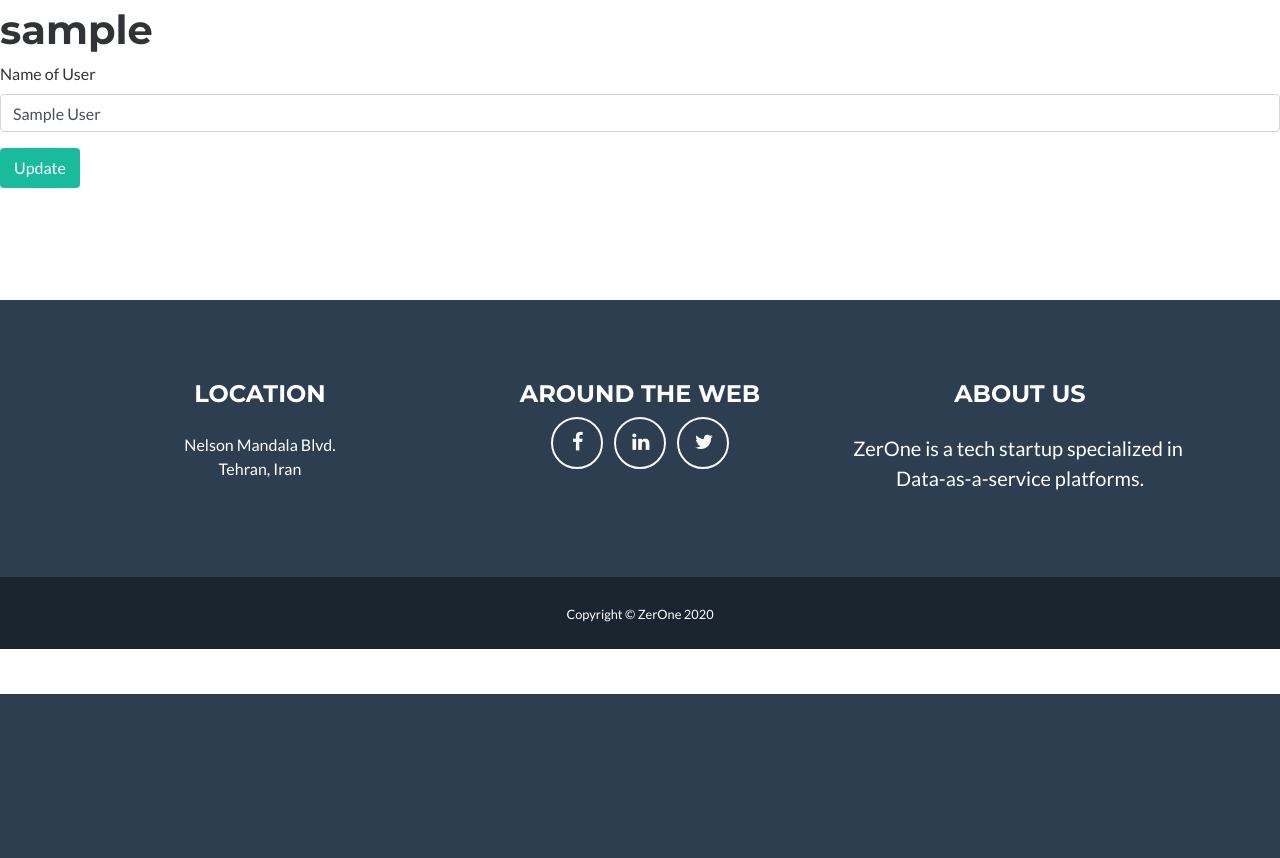
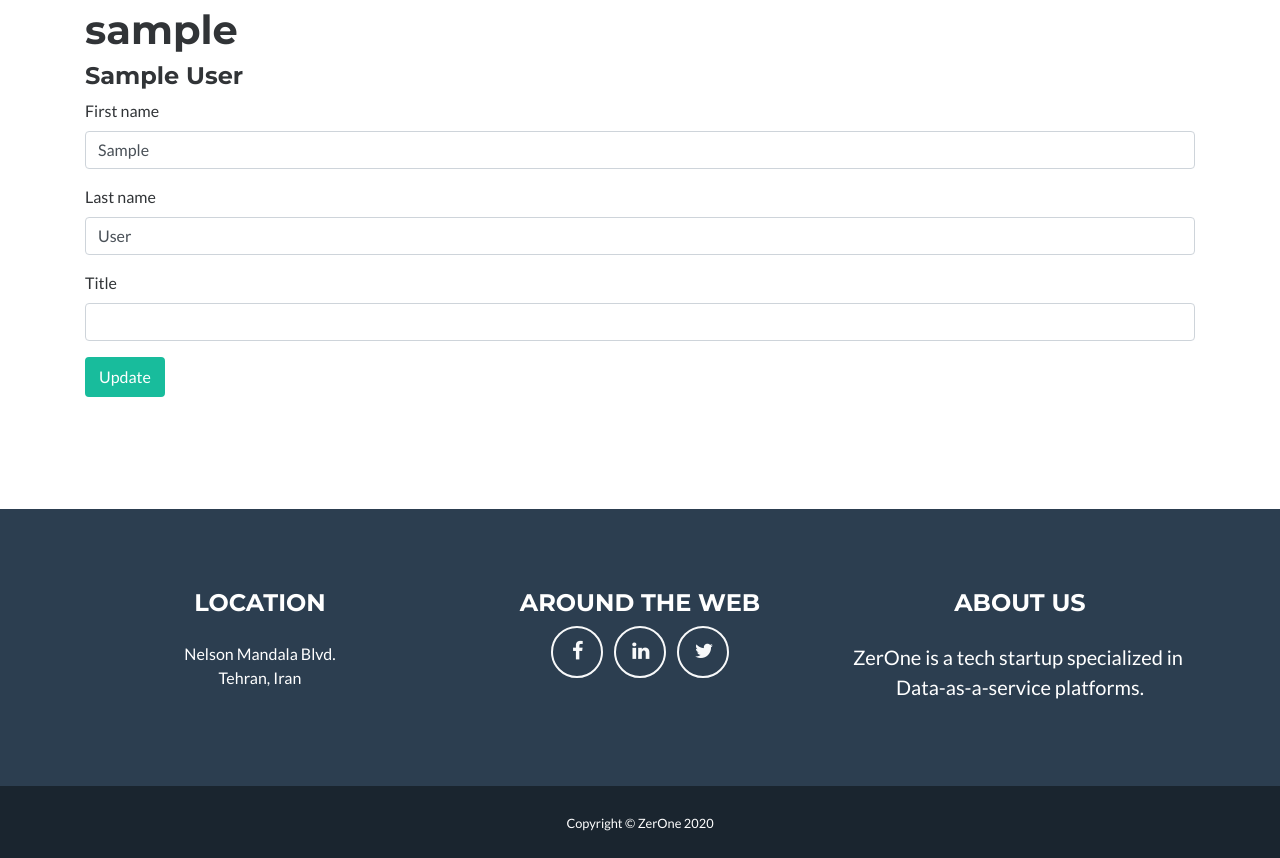
Before and after one commit to payamesfandiari/zerone_inc, a Django app: page /users/~update/ in a window 1280 px wide. Shown: the part 106-964 px from the top of the page. Before the commit the page ends 800 px from the top, so only its background shows below. Run offline with Django 3.2, Linux system fonts and the light colour scheme; the visitor is signed in with stand-in values (Sample User, id 1); data comes from the database, SQL or seed files in the repository; parts of the project's set-up code (start-up, migrations or seed data) failed here and were passed over; some libraries are stand-ins or nearby versions.

Commit message:
Add Password management
Add change password form
Fix title

```diff
--- a/zerone_inc/templates/users/user_detail.html
+++ b/zerone_inc/templates/users/user_detail.html
@@ -21,6 +21,7 @@
           <div class="col-sm-12">
             <a class="btn btn-primary" href="{% url 'okr:survey-list' %}" role="button">My Surveys</a>
             <a class="btn btn-primary" href="{% url 'users:update' %}" role="button">My Info</a>
+            <a class="btn btn-primary" href="{% url 'account_reset_password' %}" role="button">Change Password</a>
             <a class="btn btn-primary" href="{% url 'account_email' %}" role="button">E-Mail</a>
             <!-- Your Stuff: Custom user template urls -->
           </div>
--- a/zerone_inc/templates/users/user_form.html
+++ b/zerone_inc/templates/users/user_form.html
@@ -1,12 +1,15 @@
 {% extends "base.html" %}
 {% load crispy_forms_tags %}
 
-{% block title %}{{ user.username }}{% endblock %}
+{% block title %}Change {{ user.username }}{% endblock %}
 
 {% block content %}
   <section class="team-grid" id="team">
-
+    <div class="container">
+      <div class="row">
+        <div class="col-md-12">
           <h1>{{ user.username }}</h1>
+          <h4>{{ user.name |default_if_none:"" }}</h4>
           <form class="form-horizontal" method="post" action="{% url 'users:update' %}">
             {% csrf_token %}
             {{ form|crispy }}
@@ -16,5 +19,8 @@
               </div>
             </div>
           </form>
+        </div>
+      </div>
+    </div>
   </section>
 {% endblock %}
--- a/zerone_inc/users/models.py
+++ b/zerone_inc/users/models.py
@@ -12,7 +12,7 @@ class User(AbstractUser):
     name = CharField(_("Name of User"), blank=True, max_length=255)
     team_id = CharField(_("Team ID"), blank=True, null=True, max_length=999)
     slack_id = CharField(_("Slack ID"), blank=True, null=True, max_length=999)
-    title = CharField(_("Team ID"), blank=True, null=True, max_length=999)
+    title = CharField(_("Title"), blank=True, null=True, max_length=999)
 
     def get_absolute_url(self):
         """Get url for user's detail view.
--- a/zerone_inc/users/views.py
+++ b/zerone_inc/users/views.py
@@ -9,7 +9,6 @@ User = get_user_model()
 
 
 class UserDetailView(LoginRequiredMixin, DetailView):
-
     model = User
     slug_field = "username"
     slug_url_kwarg = "username"
@@ -19,9 +18,10 @@ user_detail_view = UserDetailView.as_view()
 
 
 class UserUpdateView(LoginRequiredMixin, UpdateView):
-
     model = User
-    fields = ["name"]
+    fields = ["first_name",
+              "last_name",
+              "title"]
 
     def get_success_url(self):
         return reverse("users:detail", kwargs={"username": self.request.user.username})
@@ -40,7 +40,6 @@ user_update_view = UserUpdateView.as_view()
 
 
 class UserRedirectView(LoginRequiredMixin, RedirectView):
-
     permanent = False
 
     def get_redirect_url(self):
```
Also changed, not shown: zerone_inc/okr/migrations/0001_initial.py (added). Lines whose indentation alone changed are shown as unchanged.
